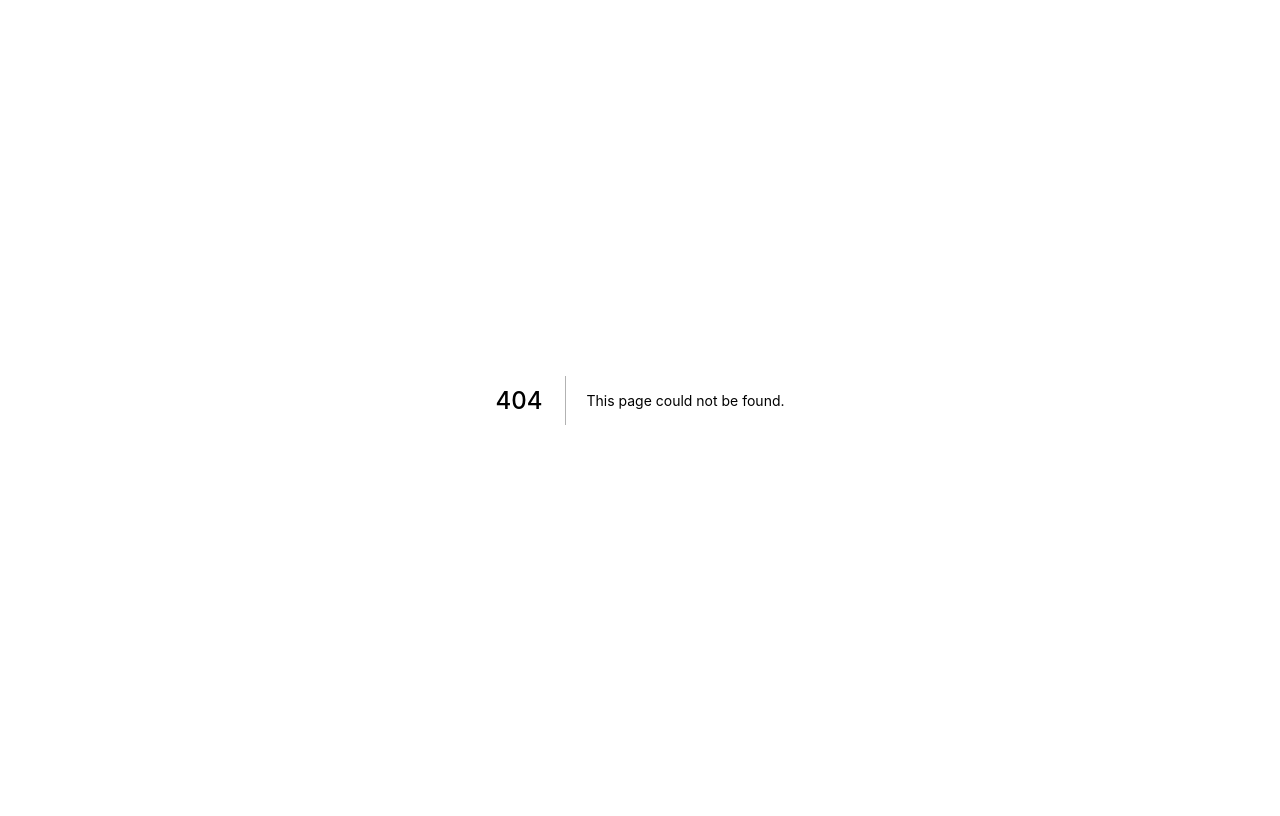
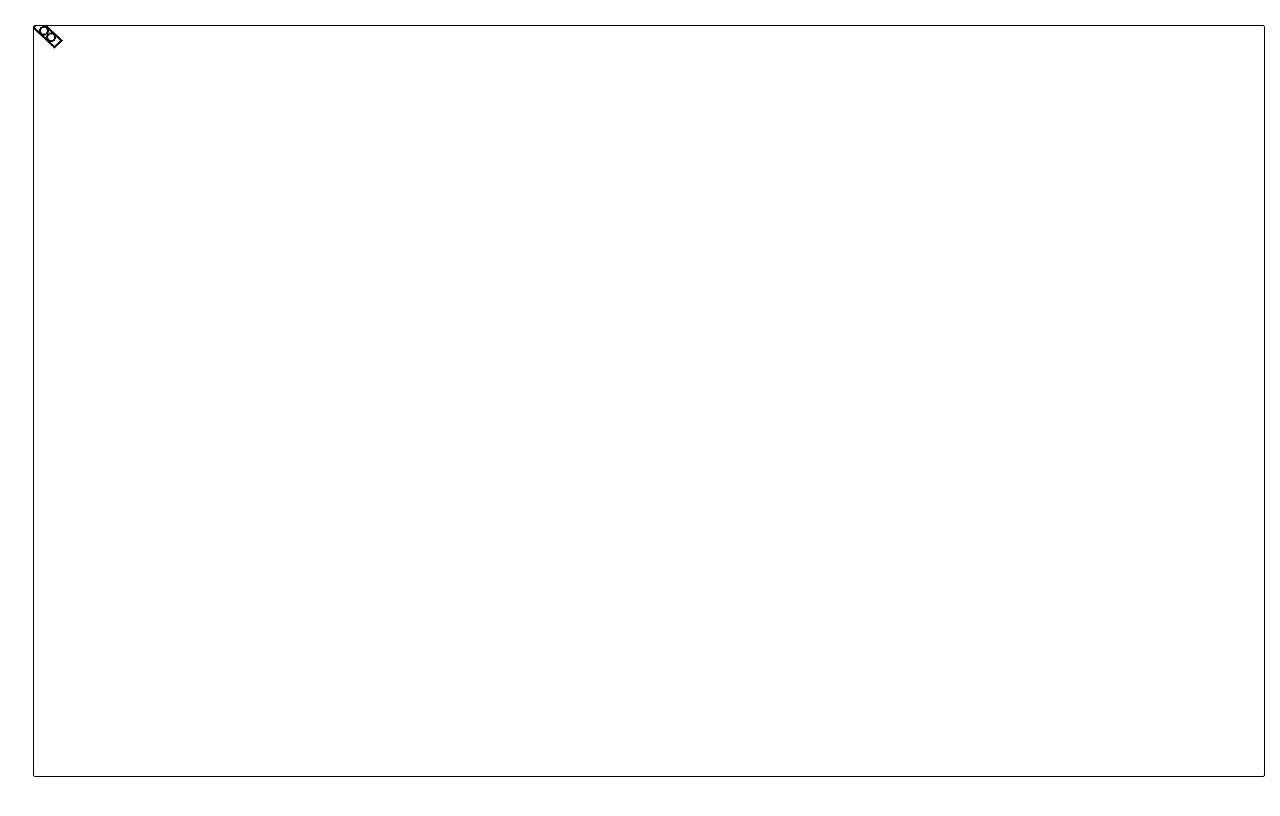
Before and after one commit to tanishi109/inverse-kinematics, a Next.js app: page /page0 in a window 1280 px wide. Before the commit this address had no page. Shown: the top 816 px of the page. Built offline with nearby package versions, Linux system fonts and the light colour scheme.

Commit message:
multi page

```diff
--- a/components/Canvas/index.js
+++ b/components/Canvas/index.js
@@ -34,11 +34,13 @@ const initStage = () => {
   canvas.setAttribute("width", width);
   canvas.setAttribute("height", height);
 
-  const seg0 = segmentFactory.mouseChaser(20, 3);
+  const SEG_WIDTH = 30;
+  const SEG_H = 10;
+  const seg0 = segmentFactory.mouseChaser(SEG_WIDTH, SEG_H);
 
   let parent = seg0;
   const segs = "_".repeat(50).split("").map((_, i) => {
-    const segI = segmentFactory.parentChaser(20, 3, parent);
+    const segI = segmentFactory.parentChaser(SEG_WIDTH, SEG_H, parent);
     parent = segI;
     return segI;
   });
--- /dev/null
+++ b/pages/page0.js
@@ -0,0 +1,16 @@
+import Canvas from "../components/Canvas";
+
+export default class extends React.Component {
+  render() {
+    return (
+      <div>
+        <Canvas />
+        <style jsx>{`
+          div {
+            margin: 8px;
+          }
+        `}</style>
+      </div>
+    );
+  }
+}
```
Also changed, not shown: pages/index.js (+9 -8 lines).
